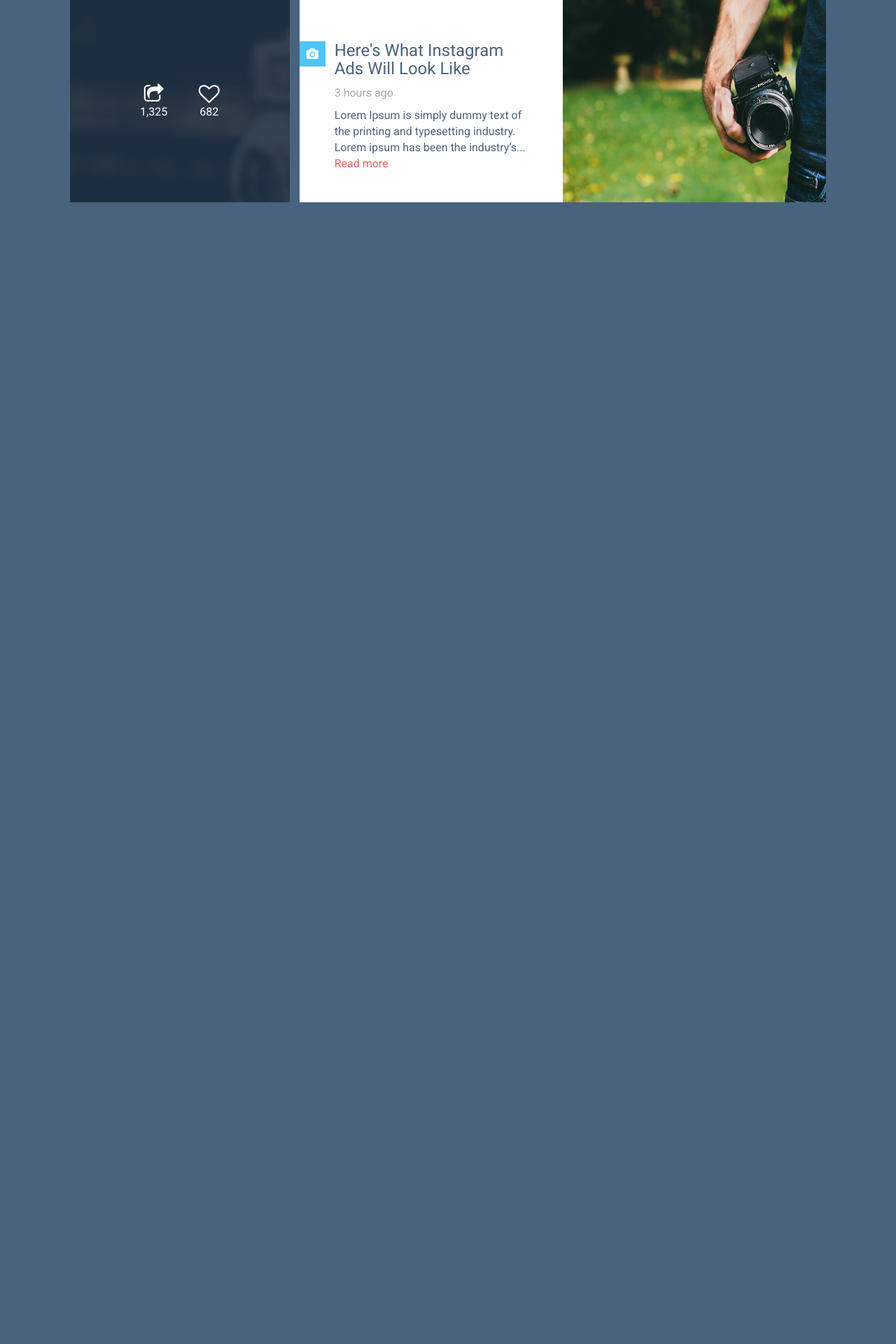
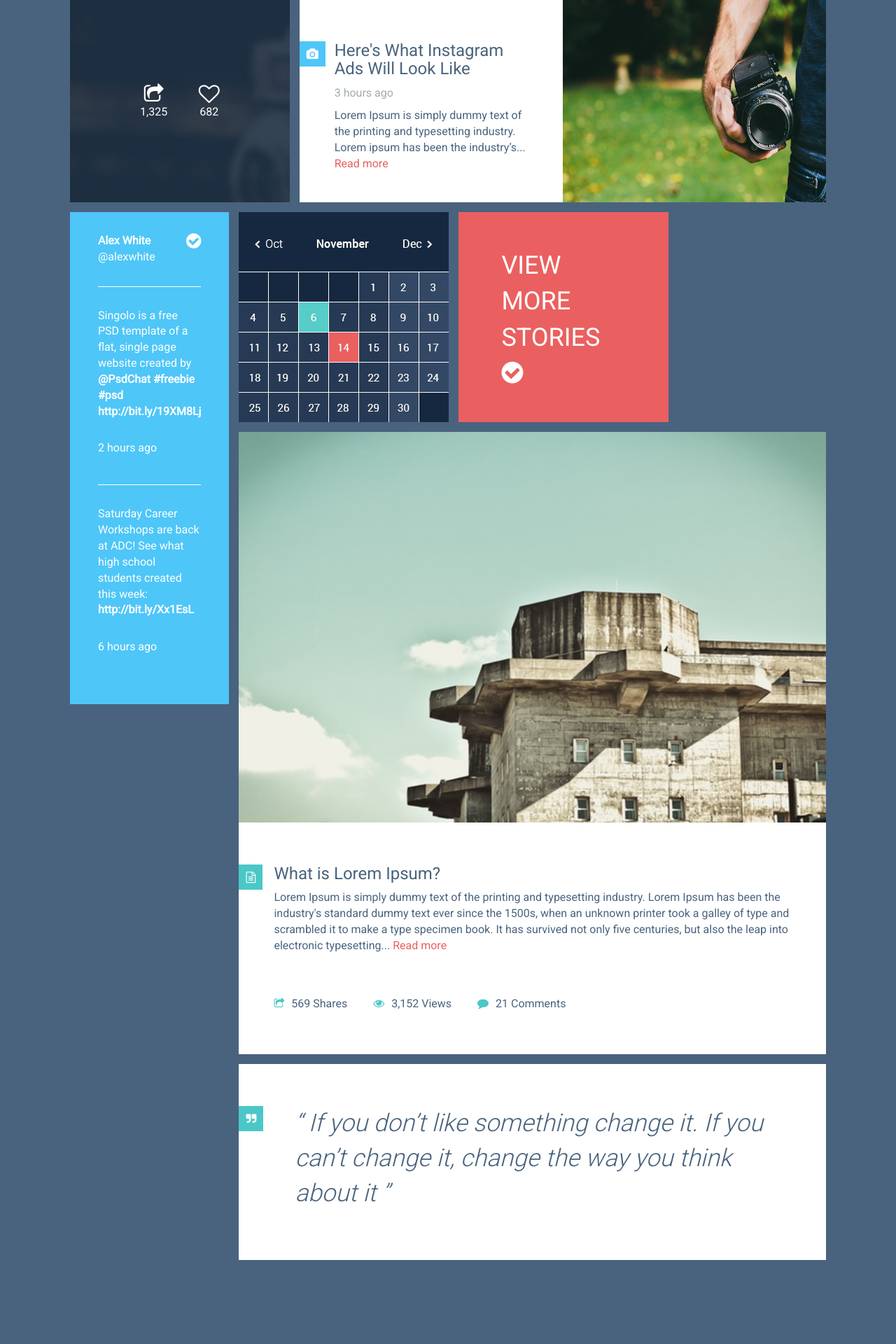
Before and after one commit to Shenloc/Magazine, a Jekyll site: the page built from index.html, in a window 1280 px wide. Shown: the part 1238-3158 px from the top of the page at 70% size. Built offline with Jekyll 4.4.1, drawn with Linux system fonts in a browser that asks for light colours; nearby versions of some CDN libraries; before the commit the page ends 1647 px from its top, so only the background shows below that.

Commit message:
Added main grid layout with sections: tweets, post and quote. Also made code more semantic.

```diff
--- /dev/null
+++ b/_includes/aside/aside.html
@@ -0,0 +1,13 @@
+<div id="tweets">
+  <div class="tweet-head">
+    <a href="#"><strong>Alex White</strong> @alexwhite</a>
+    <i class="fa fa-check-circle" aria-hidden="true"></i>
+  </div>
+  <p>Singolo is a free PSD template of a flat, single page website created by <strong><a href="#">@PsdChat </a> <a href="#">#freebie </a> <a href="#">#psd </a><a href="#">http://bit.ly/19XM8Lj</a></strong>
+    <span>2 hours ago  </span>
+  </p>
+  <p>Saturday Career Workshops are back at ADC! See what high school students created this week: <strong>
+    <a href="#">http://bit.ly/Xx1EsL</a></strong>
+    <span>6 hours ago</span>
+  </p>
+</div>
--- /dev/null
+++ b/_includes/grid-section.html
@@ -0,0 +1,21 @@
+<section id="grid-section">
+  <aside>{% include aside/aside.html %}</aside>
+
+  <div id="main-grid-sections">
+    <section id="calendar">
+      <img src="img/calendar.jpg">
+      <a class="view-more" href="#">
+        VIEW MORE STORIES
+        <i class="fa fa-check-circle" aria-hidden="true"></i>
+      </a>
+    </section>
+
+    {% include new-story.html %}
+
+    <div id="quote">
+      <i class="fa fa-quote-right" aria-hidden="true"></i>
+      <p>“ If you don’t like something change it. If you can’t change it, change the way you think about it ”</p>
+    </div>
+  </div>
+
+</section>
--- a/_includes/instagram.html
+++ b/_includes/instagram.html
@@ -1,4 +1,4 @@
-<section id="instagram">
+<article id="instagram">
   <div class="insta-social">
     <div class="share"><a href="#"><i class="fa fa-share-square-o" aria-hidden="true"></i></a>1,325</div>
     <div class="like"><a href="#"><i class="fa fa-heart-o" aria-hidden="true"></i></a>682</div>
@@ -12,4 +12,4 @@
     </div>
     <img src="img/photography.jpg" alt="instagram adds">
   </div>
-</section>
+</article>
--- /dev/null
+++ b/_includes/new-story.html
@@ -0,0 +1,19 @@
+<article id="new-story">
+  <img src="img/building.jpg">
+  <div class="new-blurb">
+    <i class="fa fa-file-text-o" aria-hidden="true"></i>
+    <a href="#"><h2>What is Lorem Ipsum?</h2></a>
+    <p>Lorem Ipsum is simply dummy text of the printing and typesetting industry. Lorem Ipsum has been the industry's standard dummy text ever since the 1500s, when an unknown printer took a galley of type and scrambled it to make a type specimen book. It has survived not only five centuries, but also the leap into electronic typesetting... <a class="link" href="#">Read more</a></p>
+    <div class="article-actions">
+      <div class="action">
+        <a href="#"><i class="fa fa-share-square-o" aria-hidden="true"></i></a>569 Shares
+      </div>
+      <div class="action">
+        <a href="#"><i class="fa fa-eye" aria-hidden="true"></i></a>3,152 Views
+      </div>
+      <div class="action">
+        <a href="#"><i class="fa fa-comment" aria-hidden="true"></i></a>21 Comments
+      </div>
+    </div>
+  </div>
+</article>
--- a/_includes/video.html
+++ b/_includes/video.html
@@ -1,4 +1,4 @@
-<section id="video">
+<article id="video">
   <div class="video-blurb">
     <i class="fa fa-video-camera" aria-hidden="true"></i>
     <a href="#"><h2>Best story you have ever heard</h2></a>
@@ -13,4 +13,4 @@
     </div>
     <a href="#"><i class="fa fa-play-circle" aria-hidden="true"></i></a>
   </div>
-</section>
+</article>
--- /dev/null
+++ b/_sass/_grid-section.sass
@@ -0,0 +1,41 @@
+#grid-section
+  display: flex
+  margin-top: 14px
+
+  #main-grid-sections
+
+    #calendar
+      display: flex
+      max-height: 300px
+      .view-more
+        display: block
+        background-color: $red-accent
+        color: #fff
+        font-size: 36px
+        max-width: 300px
+        padding: 50px 60px
+        border: 1px solid $red-accent
+        margin-left: 14px
+        &:hover
+          background-color: #fff
+          color: $red-accent
+          text-decoration: underline !important
+
+    #quote
+      background-color: #fff
+      margin-top: 14px
+      padding: 60px 80px
+      position: relative
+      @media(max-width: 720px)
+        width: 100%
+      .fa
+        color: #fff
+        background-color: #4bc7c7
+        padding: 10px
+        position: absolute
+        left: 0%
+      p
+        font:
+          style: italic
+          size: 35px
+          weight: 100
--- /dev/null
+++ b/_sass/_new-story.sass
@@ -0,0 +1,34 @@
+#new-story
+  margin-top: 14px
+  img
+    width: 100%
+    display: block
+    height: auto
+  .new-blurb
+    background-color: #fff
+    padding: 60px 50px
+    position: relative
+    @media(max-width: 720px)
+      width: 100%
+    .fa-file-text-o
+      color: #fff
+      background-color: #4bc7c7
+      padding: 10px
+      position: absolute
+      left: 0%
+    h2
+      margin-top: 0px
+    a
+      &:hover
+        text-decoration: underline !important
+    .link
+      color: $red-accent
+
+    .article-actions
+      display: flex
+      margin-top: 60px
+      .action
+        margin-right: 5%
+        a
+          color: #4bc7c7
+          margin-right: 10px
--- /dev/null
+++ b/_sass/aside/_tweets.sass
@@ -0,0 +1,27 @@
+aside
+  width: 41.3%
+  margin-right: 14px
+
+  #tweets
+    background-color: #4ec6f8
+    color: #fff
+    padding: 30px 40px
+    .tweet-head
+      display: flex
+      justify-content: space-between
+      margin-bottom: 30px
+      .fa
+        margin-top: -1px
+        font-size: 25px
+
+    a
+      color: #fff
+      &:hover
+        text-decoration: underline !important
+    p
+      border-top: 1px solid #fff
+      padding: 30px 0
+      display: block
+      span
+        display: block
+        margin-top: 30px
--- a/css/main.sass
+++ b/css/main.sass
@@ -13,3 +13,7 @@ $gray: #b2b9bd
 @import "hero-section"
 @import "video"
 @import "instagram"
+@import "grid-section"
+@import "new-story"
+
+@import "aside/tweets"
--- a/index.html
+++ b/index.html
@@ -12,6 +12,7 @@
     {% include hero-section.html %}
     {% include video.html %}
     {% include instagram.html %}
+    {% include grid-section.html %}
 
     <script src="js/script.js"></script>
     <script src="js/bootstrap.min.js"></script>
```
Also changed, not shown: img/building.jpg (added), img/calendar.jpg (added).
